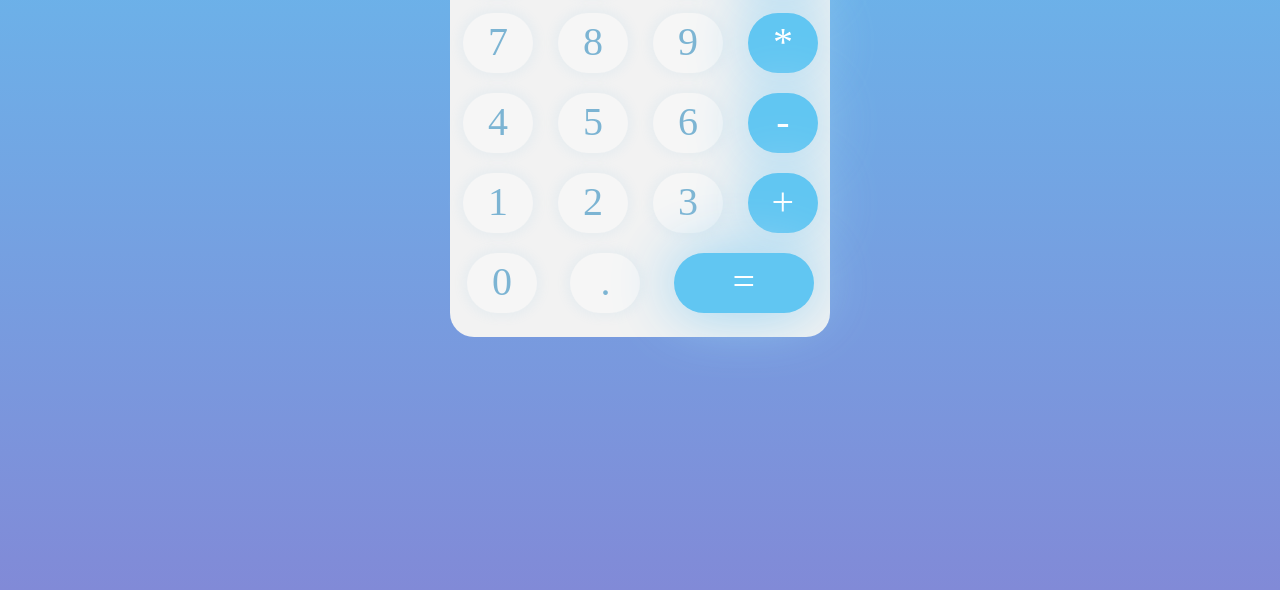
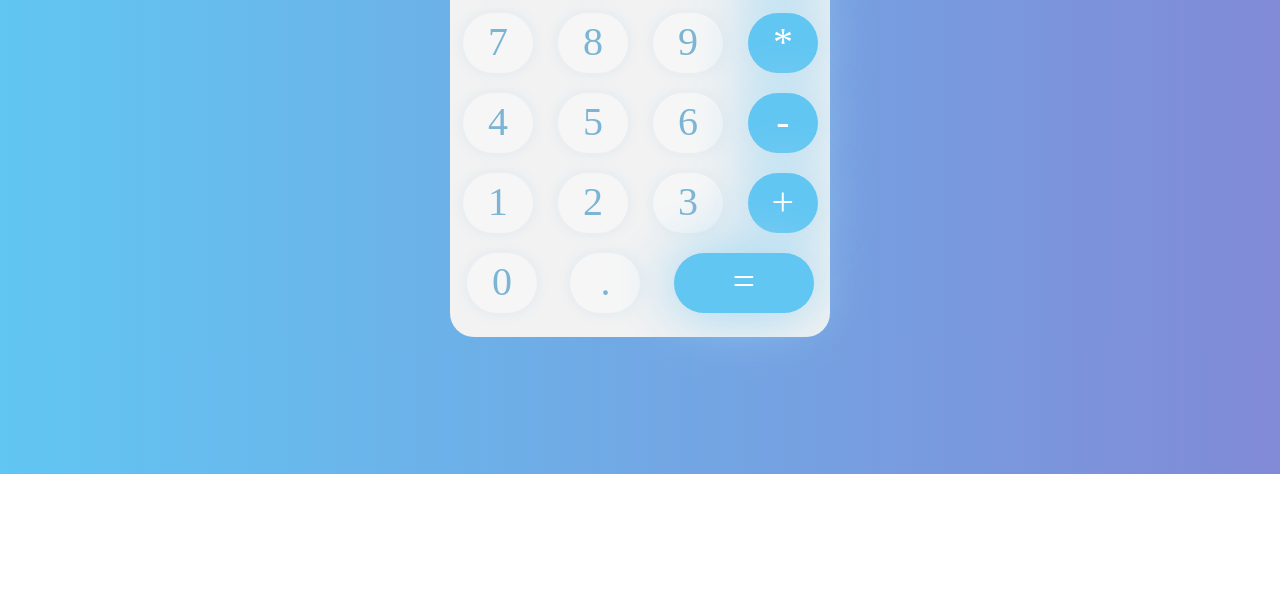
Before and after one commit to pranjaljain584/calculator, a plain HTML site: page index.html in a window 1280 px wide. Shown: the part 326-916 px from the top of the page. After the commit the page ends 800 px from the top, so only its background shows below. Drawn offline with Linux system fonts and the light colour scheme.

Commit message:
Add files via upload

```diff
--- a/styles.css
+++ b/styles.css
@@ -1,5 +1,5 @@
 body{
-	background-image: linear-gradient(to bottom,#61C6F2 ,#818AD7);
+	background-image: linear-gradient(to right,#61C6F2 ,#818AD7);
 }
 
 .calculator{
@@ -7,7 +7,7 @@
 	width: 380px;
 	margin-left: 35%;
 	margin-top: 5%;
-	margin-bottom: 20%;
+	/*margin-bottom: 20%;*/
 	background-color: #F2F2F2;
 	position: relative;
 	border-radius: 1.5rem;
```
